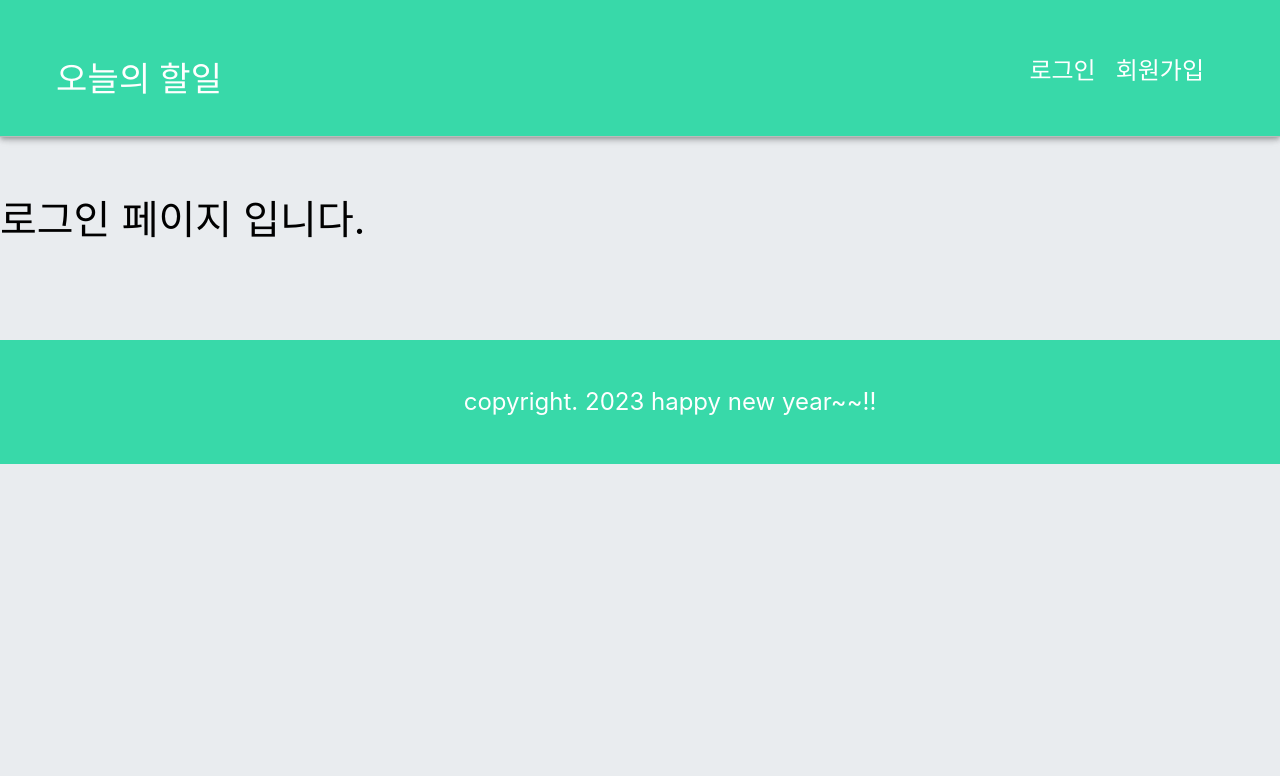
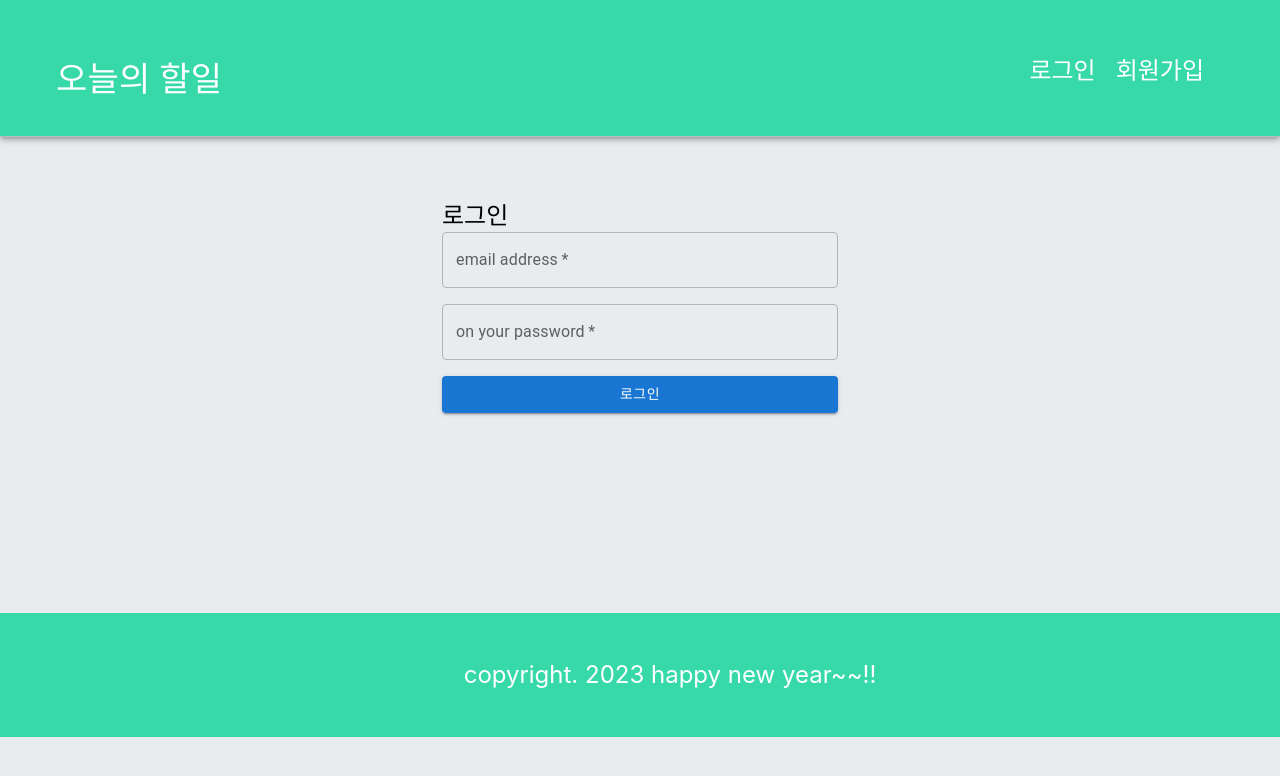
Before and after one commit to nyny567567/react-todo-app202306, a React (Create React App) app: page /login in a window 1280 px wide. Shown: the top 776 px of the page. Built offline with nearby package versions, Linux system fonts and the light colour scheme.

Commit message:
230623 수업끝

```diff
--- a/src/component/layout/Header.js
+++ b/src/component/layout/Header.js
@@ -1,7 +1,7 @@
 import React from 'react';
 import {AppBar, Toolbar, Grid,
     Typography, Button} from "@mui/material";
-import './Header.css';
+import './header.css';
 import { Link } from 'react-router-dom';
 
 const Header = () => {
--- a/src/component/todo/TodoTemplate.js
+++ b/src/component/todo/TodoTemplate.js
@@ -5,10 +5,12 @@ import TodoInput from './TodoInput';
 
 import './scss/TodoTemplate.scss';
 
+import { API_BASE_URL as BASE, TODO } from '../../config/host-config';
+
 const TodoTemplate = () => {
 
   // 서버에 할일 목록(json)을 요청(fetch)해서 받아와야 함.
-  const API_BASE_URL = 'http://localhost:8181/api/todos';
+  const API_BASE_URL = BASE + TODO;
 
   //todos 배열을 상태 관리
   const [todos, setTodos] = useState([]);
--- a/src/component/user/Join.js
+++ b/src/component/user/Join.js
@@ -2,7 +2,16 @@ import React, { useState } from 'react'
 import {Button, Container, Grid,
     TextField, Typography, Link} from "@mui/material";
 
+//리다이렉트 사용하기
+import { useNavigate } from 'react-router-dom';
+import { API_BASE_URL as BASE, USER } from '../../config/host-config';
+
 const Join = () => {
+
+    //리다이렉트 사용하기
+    const redirection = useNavigate();
+
+    const API_BASE_URL = BASE + USER;
 
     //상태변수로 회원가입 입력값 관리
     const [userValue, setUserValue] = useState({
@@ -79,14 +88,59 @@ const Join = () => {
 
     };
 
+    // 이메일 중복체크 서버 통신 함수
+    const fetchDuplicateCheck = email => {
+
+        let msg = '', flag = false;
+        fetch(`${API_BASE_URL}/check?email=${email}`)
+            .then(res => {
+                if(res.status === 200) {
+                    return res.json();
+                }
+            })
+            .then(json => {
+                console.log(json);
+                if(json) {
+                    msg = '이메일이 중복되었습니다!';
+                } else {
+                    msg = '사용 가능한 이메일 입니다.';
+                    flag = true;
+                }
+
+                setUserValue({...userValue, email: email});
+                setMessage({...message, email: msg});
+                setCorrect({...correct, email: flag});
+            })
+            .catch(err => {
+                console.log('서버 통신이 원활하지 않습니다.');
+            });
+    };
+
+
+
     //이메일 입력창 체인지 이벤트 핸들러
     const emailHandler = e => {
 
         const inputVal = e.target.value;
 
-        setUserValue({
-            ...userValue,
-            email: inputVal
+        const emailRegex = /^[a-z0-9\.\-_]+@([a-z0-9\-]+\.)+[a-z]{2,6}$/;
+
+        let msg, flag = false;
+        if(!inputVal) {
+            msg = '이메일은 필수값입니다.';
+        } else if(!emailRegex.test(inputVal)) {
+            msg = '이메일 형식이 아닙니다.';
+        } else {
+            //이메일 중복 체크
+            fetchDuplicateCheck(inputVal);
+            return;
+        }
+
+        saveInputState({
+            key: 'email',
+            inputVal,
+            msg,
+            flag
         });
 
     };
@@ -146,12 +200,47 @@ const Join = () => {
 
     }
 
+    // 4개의 입력칸이 모두 검증에 통과했는지 여부를 검사
+    const isValid = () => {
 
+        for(const key in correct) {
+            const flag = correct[key];
+            if(!flag) return false;
+        }
+        return true;
+    }
+
+    //회원 가입 처리 서버 요청
+    const fetchSignUpPost = () => {
+        fetch(API_BASE_URL, {
+            method: 'POST',
+            headers: {'content-type' : 'application/json'},
+            body: JSON.stringify(userValue)
+        })
+        .then(res => {
+            if(res.status === 200) {
+                alert('회원가입에 성공했습니다!');
+                //로그인 페이지로 리다이렉트
+                // window.location.href = '/login';
+                redirection('/login');
+            } else {
+                alert('서버와의 통신이 원활하지 않습니다.');
+            }
+        })
+    }
+
+
+    // 회원가입 버튼 클릭 이벤트 핸들러
     const joinButtonClickHandler = e => {
 
         e.preventDefault();
 
-        console.log(userValue);
+        //회원 가입 서버 요청
+        if(isValid()) {
+            fetchSignUpPost();
+        } else {
+            alert('입력란을 다시 확인해 주세요!');
+        }
     }
 
 
--- a/src/component/user/Login.js
+++ b/src/component/user/Login.js
@@ -1,11 +1,130 @@
 import React from 'react'
+import {Button, Container, Grid,
+    TextField, Typography, Link} from "@mui/material";
+
+import { API_BASE_URL as BASE, USER } from '../../config/host-config';
 
 const Login = () => {
+
+    const REQUEST_URL = BASE + USER + '/signin';
+
+    //서버에 비동기 로그인 요청
+    //함수 앞에 async를 붙이면 해당 함수는 프로미스 객체를 바로 리턴합니다.
+    const fetchLogin = async() => {
+
+        //사용자가 입력한 이메일, 비밀번호 입력 태그 얻어오기
+        const $email = document.getElementById('email');
+        const $password = document.getElementById('password');
+
+        //await는 async로 선언된 함수에서만 사용이 가능합니다.
+        //await는 프로미스 객체가 처리될 때까지 기다립니다.
+        //프로미스 객체의 반환값을 바로 활용할 수 있게 도와줍니다.
+        //then()을 활용하는 것보다 가독성이 좋고 쓰기도 쉽습니다.
+        const res = await fetch(REQUEST_URL, {
+            method: 'POST',
+            headers: { 'content-type' : 'application/json' },
+            body: JSON.stringify({
+                email: $email.value,
+                password: $password.value
+             })
+        });
+
+        if (res.status === 400) {
+            const text = await res.text();
+            alert(text);
+            return;
+        }
+
+        const json = await res.json();
+        console.log(json);
+
+
+        // fetch(REQUEST_URL, {
+        //
+        //     headers: { 'content-type' : 'application/json' },
+        //     body: JSON.stringify({
+        //         email: $email.value,
+        //         password: $password.value
+        //     })
+        // })
+        // .then(res => {
+        //     if(res.status === 400) { // 가입이 안되어있거나, 비번 틀린 경우
+        //         return res.text();
+        //     }
+        //     return res.json();
+        // })
+        // .then(result => {
+        //     if(typeof result === 'string') {
+        //         alert(result);
+        //         return;
+        //     }
+        //     console.log(result);
+        // });
+    }
+
+    //로그인 요청 핸들러
+    const loginHandler = e => {
+        e.preventDefault();
+
+
+
+        // 서버에 로그인 요청 전송
+        fetchLogin();
+
+
+    }
+
     return (
-        <div style={{ marginTop: '200px', fontSize: '40px' }}>
-            로그인 페이지 입니다.
-        </div>
-    )
+        <Container component="main" maxWidth="xs" style={{ margin: "200px auto" }}>
+            <Grid container spacing={2}>
+                <Grid item xs={12}>
+                    <Typography component="h1" variant="h5">
+                        로그인
+                    </Typography>
+                </Grid>
+            </Grid>
+
+            <form noValidate onSubmit={loginHandler}>
+
+                <Grid container spacing={2}>
+                    <Grid item xs={12}>
+                        <TextField
+                            variant="outlined"
+                            required
+                            fullWidth
+                            id="email"
+                            label="email address"
+                            name="email"
+                            autoComplete="email"
+                        />
+                    </Grid>
+                    <Grid item xs={12}>
+                        <TextField
+                            variant="outlined"
+                            required
+                            fullWidth
+                            name="password"
+                            label="on your password"
+                            type="password"
+                            id="password"
+                            autoComplete="current-password"
+                        />
+                    </Grid>
+                    <Grid item xs={12}>
+                        <Button
+                            type="submit"
+                            fullWidth
+                            variant="contained"
+                            color="primary"
+                        >
+                            로그인
+                        </Button>
+                    </Grid>
+                </Grid>
+            </form>
+        </Container>
+      );
+
 }
 
 export default Login;
--- /dev/null
+++ b/src/config/host-config.js
@@ -0,0 +1,15 @@
+
+// 브라우저에서 현재 클라이언트의 호스트 이름 얻어오기
+const clientHostName = window.location.hostname;
+
+let backEndHostName; // 백엔드 서버 호스트 이름
+
+if(clientHostName === 'localhost') { //개발 중
+    backEndHostName = 'http://localhost:8181';
+} else if(clientHostName === 'spring.com') { //배포해서 서비스 중
+    backEndHostName = 'https://api.spring.com';
+}
+
+export const API_BASE_URL = backEndHostName;
+export const TODO = '/api/todos';
+export const USER = '/api/auth';
```
